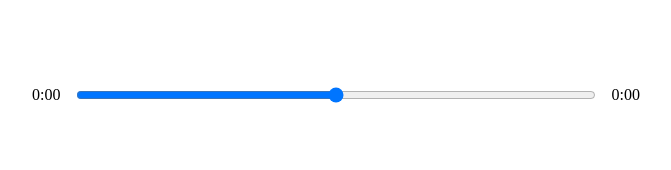
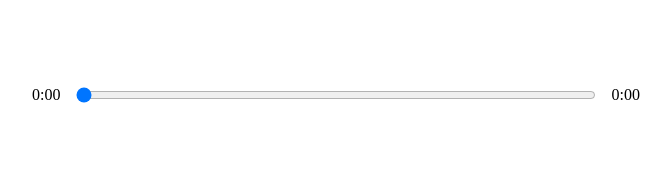
Before and after one commit to Hojatiranmanesh/MusicPlayer, a React (Create React App) app: page / in a window 1280 px wide. Shown: the part 447-617 px from the top of the page, without its empty margins (304-975 px from the left). Built offline with nearby package versions, Linux system fonts and the light colour scheme; a web font is replaced by a local one.

Commit message:
define input(range)

```diff
--- a/src/components/Player.jsx
+++ b/src/components/Player.jsx
@@ -33,14 +33,19 @@ const Player = ({currentSong, isPlaying, setIsPlaying}) => {
     };
 
     const [songInfo, setSongInfo] = useState({
-        currentTime: null,
-        duration: null,
+        currentTime: 0,
+        duration: 0,
     });
+
+    const handleDrag = (e) =>{
+        audioRef.current.currentTime = e.target.value;
+        setSongInfo({...songInfo, currentTime: e.target.value});
+    }
     return(
         <div className="player">
             <div className="time-control">
                 <p>{TimeFormat(songInfo.currentTime)}</p>
-                <input type="range"/>
+                <input onChange={handleDrag} min= {0} max={songInfo.duration} value={songInfo.currentTime} type="range"/>
                 <p>{TimeFormat(songInfo.duration)}</p>
             </div>
             <div className="play-control">
--- a/src/style/App.css
+++ b/src/style/App.css
@@ -26,7 +26,7 @@ h1 {
 }
 .player .time-control input {
   width: 100%;
-  padding: 1rem 2rem;
+  padding: 1rem 0;
 }
 .player .time-control p {
   padding: 1rem;
--- a/src/style/_Player.scss
+++ b/src/style/_Player.scss
@@ -11,7 +11,7 @@
 
         input{
             width: 100%;
-            padding: 1rem 2rem;
+            padding: 1rem 0;
         }
         p{
             padding: 1rem;
```
Also changed, not shown: 1 other file (tests, documents, lock files or other folders).
